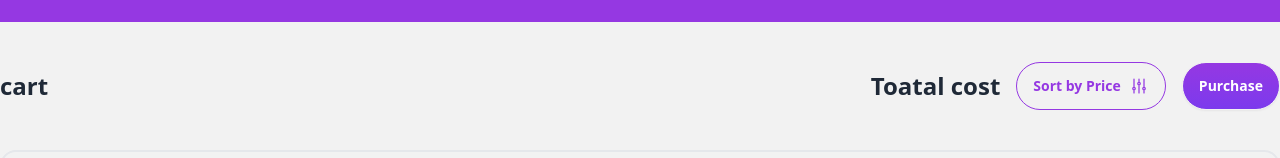
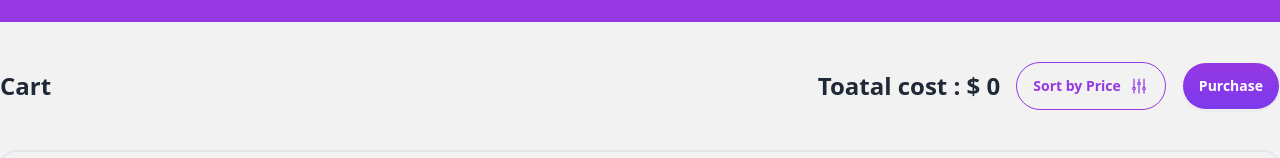
Before and after one commit to mehefujali/gadget-shop, a React (Vite) app: page /dashboard/cart in a window 1280 px wide. Shown: the part 334-492 px from the top of the page. Built offline with nearby package versions, Linux system fonts and the light colour scheme.

Commit message:
total cost complited

```diff
--- a/src/components/Cart/Cart.jsx
+++ b/src/components/Cart/Cart.jsx
@@ -7,6 +7,7 @@ import { CartContext } from "../Context/CreateCartContextPov";
 const Cart = () => {
       const [cartProductsId, setCartsProductId] = useState([])
       const [products, setProducts] = useState([])
+
       const { cart } = useContext(CartContext)
       useEffect(() => {
             const cartsId = getDataFromLocal("cart")
@@ -21,6 +22,15 @@ const Cart = () => {
 
       const filterCartProduct = products.filter(product => cartProductsId.includes(product.product_id.toString()))
 
+      // console.log(filterCartProduct)
+      const totalPrice = filterCartProduct.reduce((acc, curr) => acc + curr.price, 0)
+      console.log(totalPrice);
+
+
+
+
+
+
 
 
 
@@ -30,9 +40,9 @@ const Cart = () => {
                   <div className=" container mx-auto ">
                         {/* nav  */}
                         <div className=" flex justify-between items-center" >
-                              <h1 className=" text-2xl font-bold">cart</h1>
+                              <h1 className=" text-2xl font-bold">Cart</h1>
                               <div className=" flex flex-col sm:flex-row items-center gap-1 md:gap-4">
-                                    <h3 className=" text-md md:text-2xl font-bold">Toatal cost</h3>
+                                    <h3 className=" text-md md:text-2xl font-bold">Toatal cost : $ {totalPrice}</h3>
                                     <button className="   font-bold flex items-center btn px-4 rounded-full btn-outline border-primary-color btn-sm md:btn-md  text-primary-color">Sort by Price <HiOutlineAdjustmentsVertical className="text-xl" /></button>
                                     <button className=" w-full sm:w-fit btn-sm md:btn-md btn bg-gradient-to-b from-primary-color to-violet-600 rounded-full text-white px-4">Purchase</button>
                               </div>
--- a/src/components/CartCard/CartCard.jsx
+++ b/src/components/CartCard/CartCard.jsx
@@ -30,7 +30,8 @@ const CartCard = ({ product }) => {
 };
 
 CartCard.propTypes = {
-      product: PropTypes.object.isRequired
+      product: PropTypes.object.isRequired,
+
 }
 
 export default CartCard;
```
